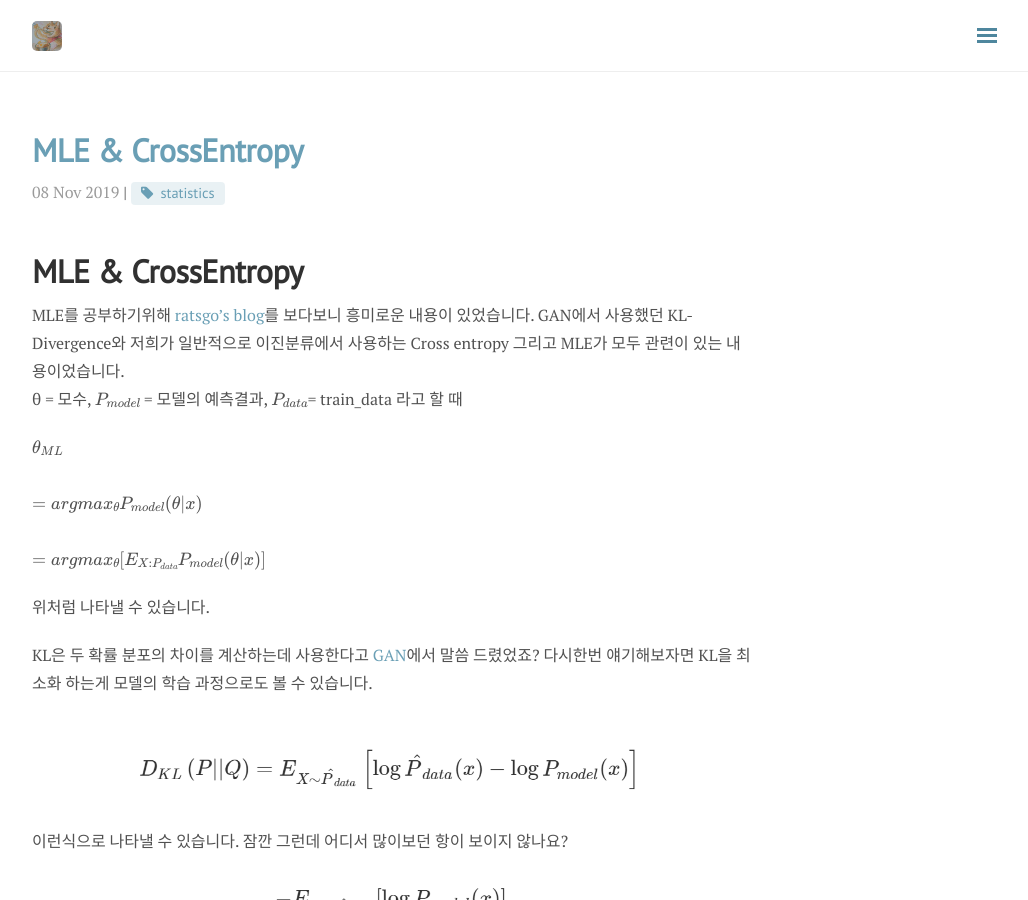
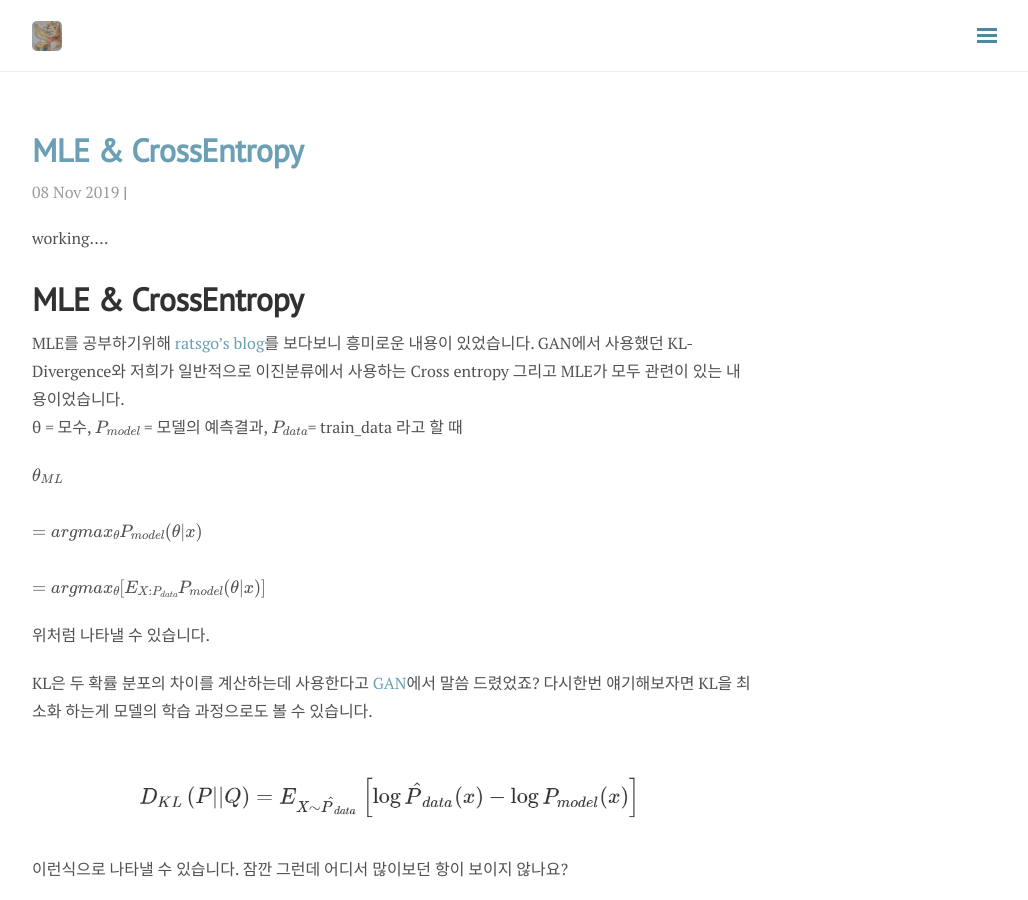
Before and after one commit to del-luna/del-luna.github.io, a Jekyll site: the page built from _posts/2019-11-08-MLE & CrossEntropy-post.md, in a window 1280 px wide and 900 px high. Shown: the whole window, without its empty margins (248-1276 px from the left). Built offline with Jekyll 4.4.1, drawn with Linux system fonts in a browser that asks for light colours; nearby versions of some CDN libraries; formulas are drawn with MathJax 3; comment, search, counter and statistics services are not loaded.

Commit message:
working....

```diff
--- a/_posts/2019-11-08-MLE & CrossEntropy-post.md
+++ b/_posts/2019-11-08-MLE & CrossEntropy-post.md
@@ -2,9 +2,13 @@
 layout: post
 title: MLE & CrossEntropy
 author: Jaeheon Kwon
-categories: Mathematics
-tags: [statistics]
+categories:
+tags:
 ---
+
+
+
+working....
 
 
 
```
